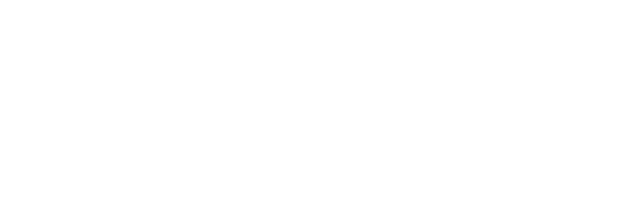
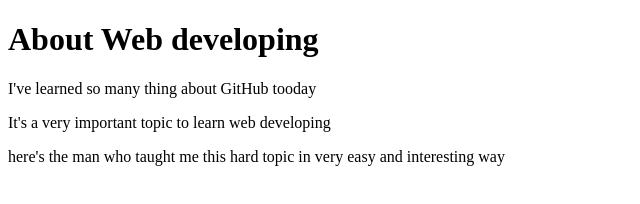
Before and after one commit to AlAminKh03/my-second-repo, a plain HTML site: page index.html in a window 1280 px wide. Shown: the whole page, without its empty margins (0-640 px from the left). Drawn offline with Linux system fonts and the light colour scheme.

Commit message:
header added

```diff
--- a/index.html
+++ b/index.html
@@ -7,6 +7,9 @@
     <title>My second git repo</title>
 </head>
 <body>
-
+    <h1>About Web developing</h1>
+    <p>I've learned so many thing about GitHub tooday</p>
+    <p>It's a very important topic to learn web developing</p>
+    <p>here's the man who taught me this hard topic in very easy and interesting way</p>
 </body>
 </html>
```
